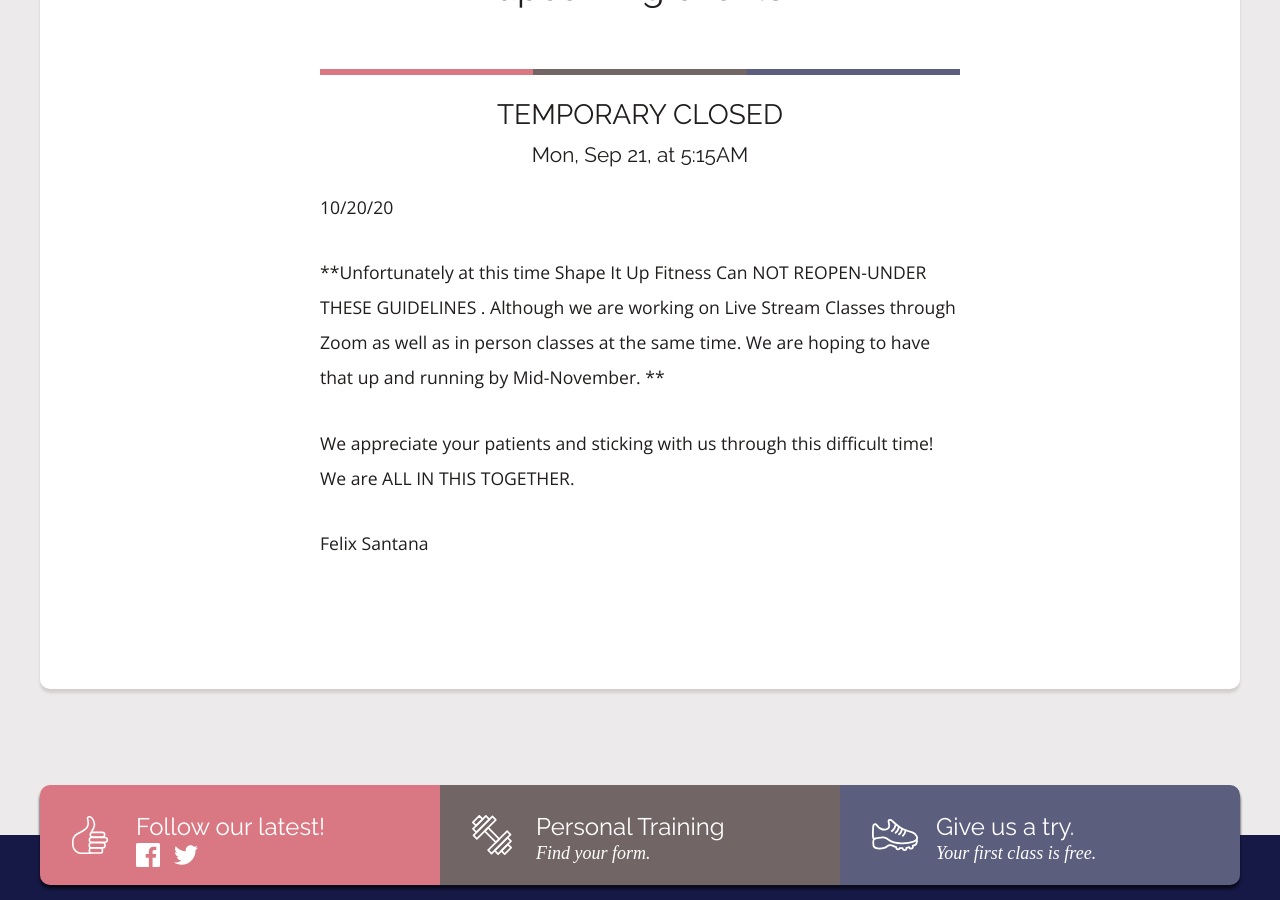
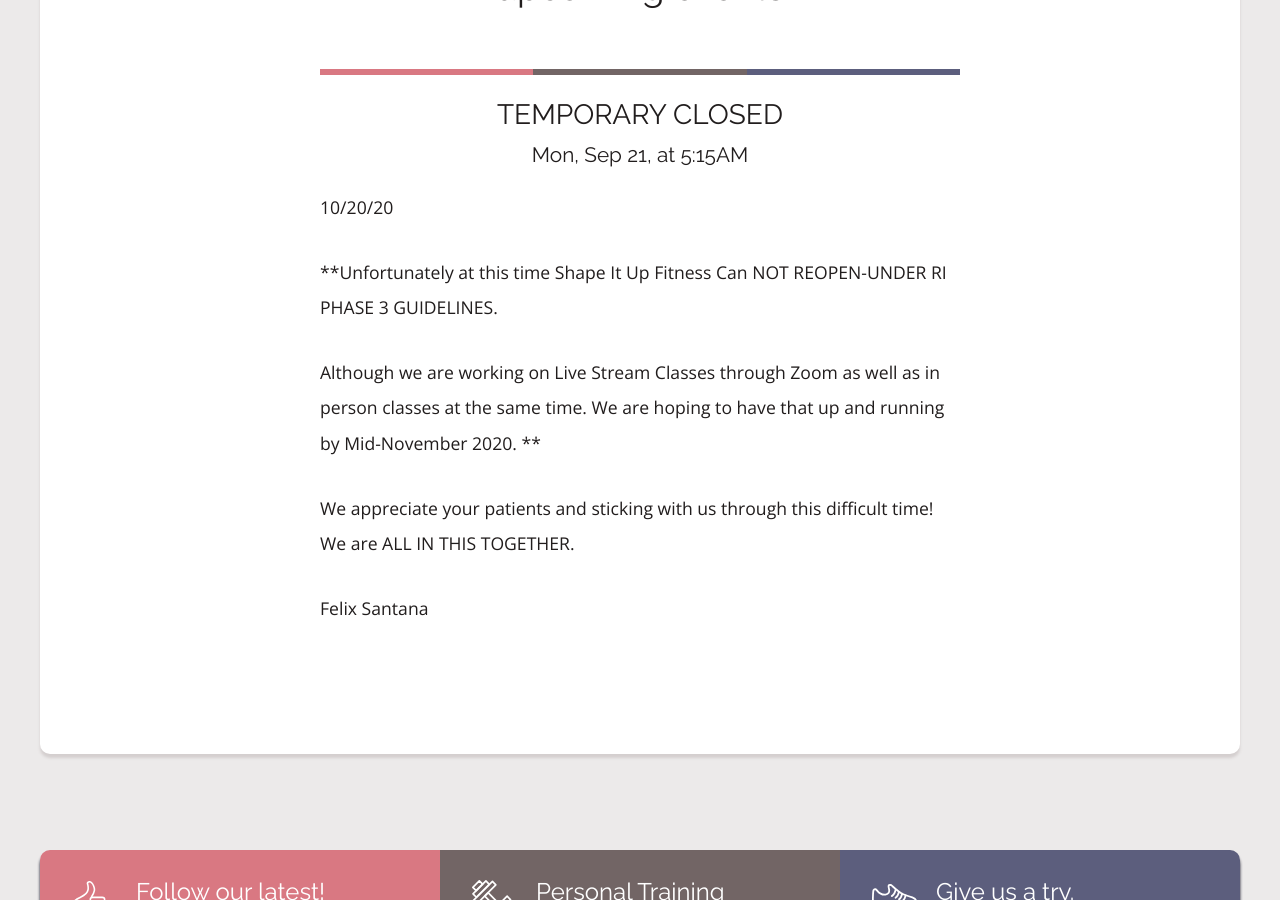
Before and after one commit to rwstone/shapeitup, a Jekyll site: the page built from events/index.md, in a window 1280 px wide and 900 px high, scrolled down 671 px. Built offline with Jekyll 4.4.1, drawn with Linux system fonts in a browser that asks for light colours; some web fonts are replaced.

Commit message:
Updated Holiday Schedule

```diff
--- a/_events/holiday-schedule.markdown
+++ b/_events/holiday-schedule.markdown
@@ -55,7 +55,9 @@
 
 10/20/20
 
-**Unfortunately at this time Shape It Up Fitness Can NOT REOPEN-UNDER THESE GUIDELINES . Although we are working on Live Stream Classes through Zoom as well as in person classes at the same time. We are hoping to have that up and running by Mid-November.
+**Unfortunately at this time Shape It Up Fitness Can NOT REOPEN-UNDER RI PHASE 3 GUIDELINES.
+
+Although we are working on Live Stream Classes through Zoom as well as in person classes at the same time. We are hoping to have that up and running by Mid-November 2020.
 **
 
 We appreciate your patients and sticking with us through this difficult time! We are ALL IN THIS TOGETHER.
```
